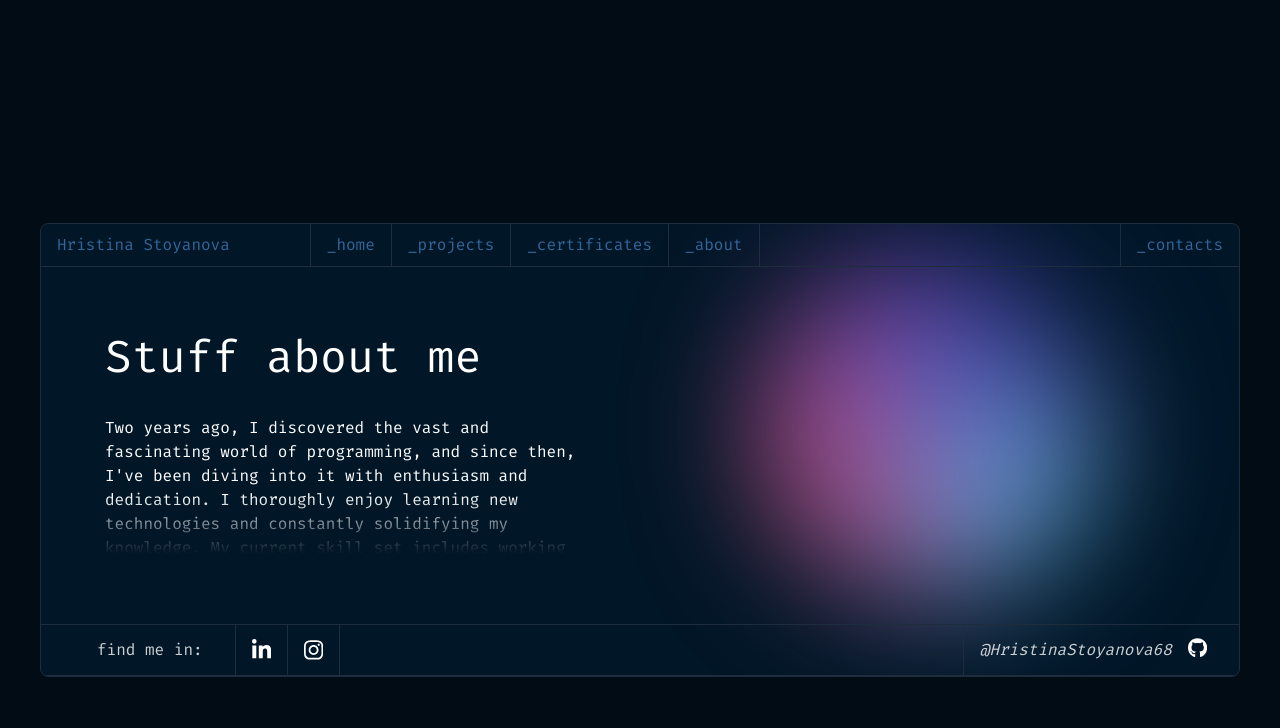
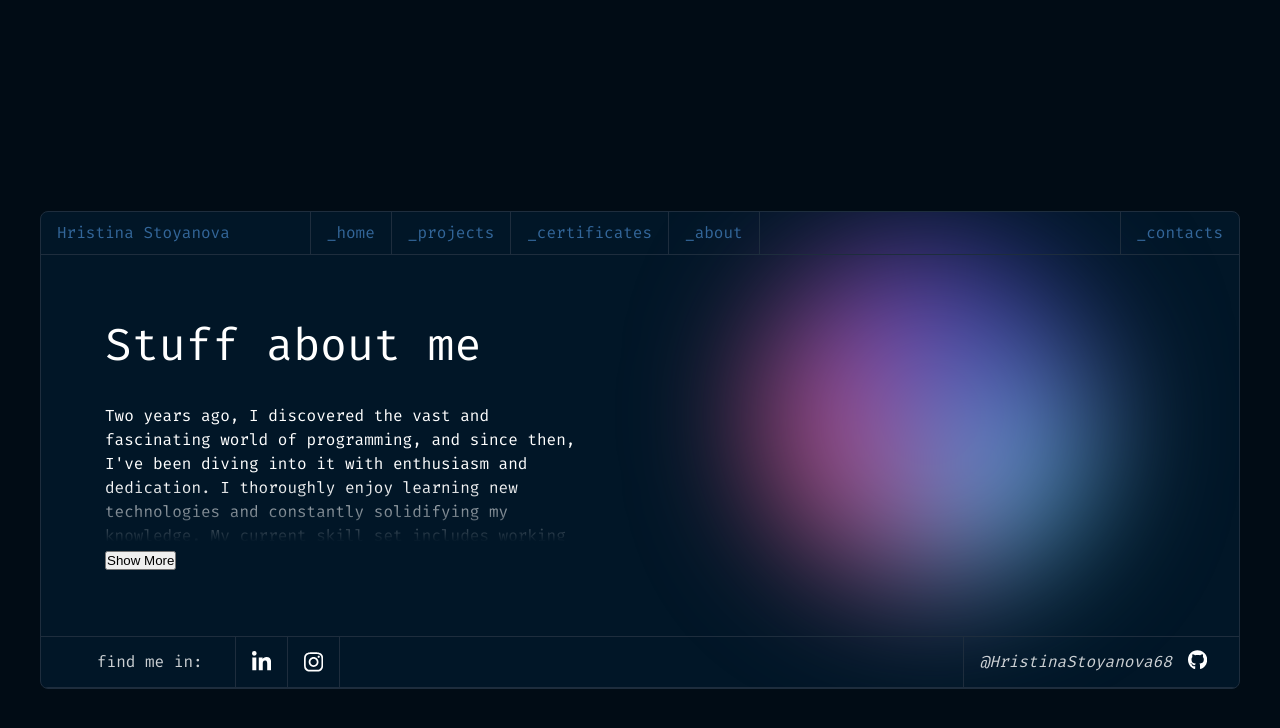
Before and after one commit to HristinaStoyanova68/dev-portfolio, a Jekyll site: the page built from about.md, in a window 1280 px wide. Shown: the top 728 px of the page. Built offline with Jekyll 4.4.1, drawn with Linux system fonts in a browser that asks for light colours.

Commit message:
Update page.html

```diff
--- a/_layouts/page.html
+++ b/_layouts/page.html
@@ -22,20 +22,32 @@
                     <h1>{{page.title}}</h1>
                 </header>
 
-                <div {% if page.title == "About" %}class="text-hide"{% endif %}>
+                <!-- <div {% if page.title=="About" %}class="text-hide" {% endif %}>
                     {{ content }}
+
+
+                    {% if page.title=="About" %}
+                    <button class="show-more">Show More</button>
+                    {% endif %}
+
+                </div> -->
+
+                <div {% unless page.permalink == "/about/" %}class="text-hide" {% endunless %}>
+                    {{ content }}
+
+
+                    {% unless page.permalink != "/about/" %}
+                    <button class="show-more">Show More</button>
+                    {% endunless %}
+
                 </div>
-
-                {% if page.title == "About" %}
-                    <button class="show-more">Show More</button>
-                {% endif %}
 
             </article>
 
         </main>
 
         {% unless page.title == "Ways to get in touch" %}
-            {% include footer.html %}
+        {% include footer.html %}
         {% endunless %}
 
     </div>
```
